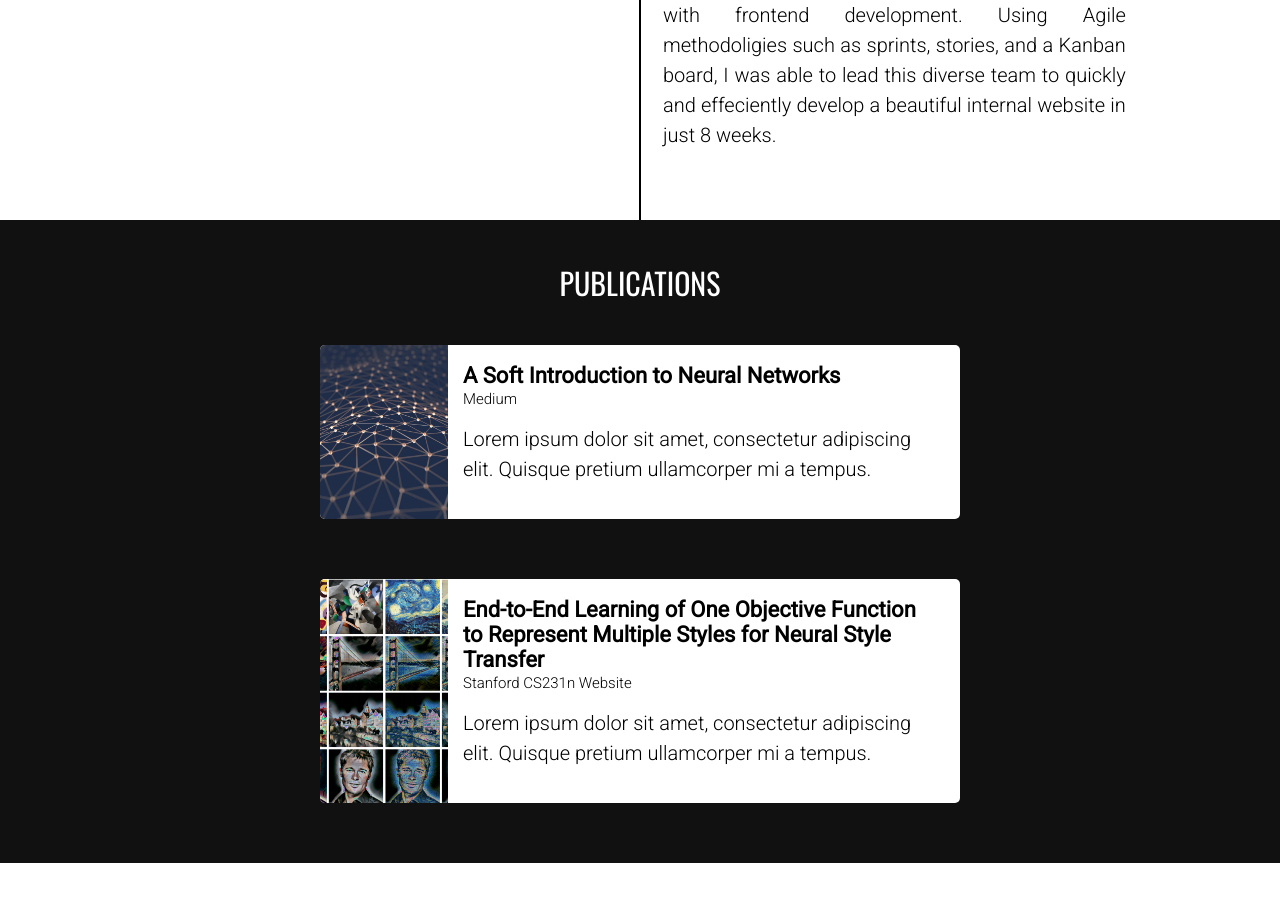
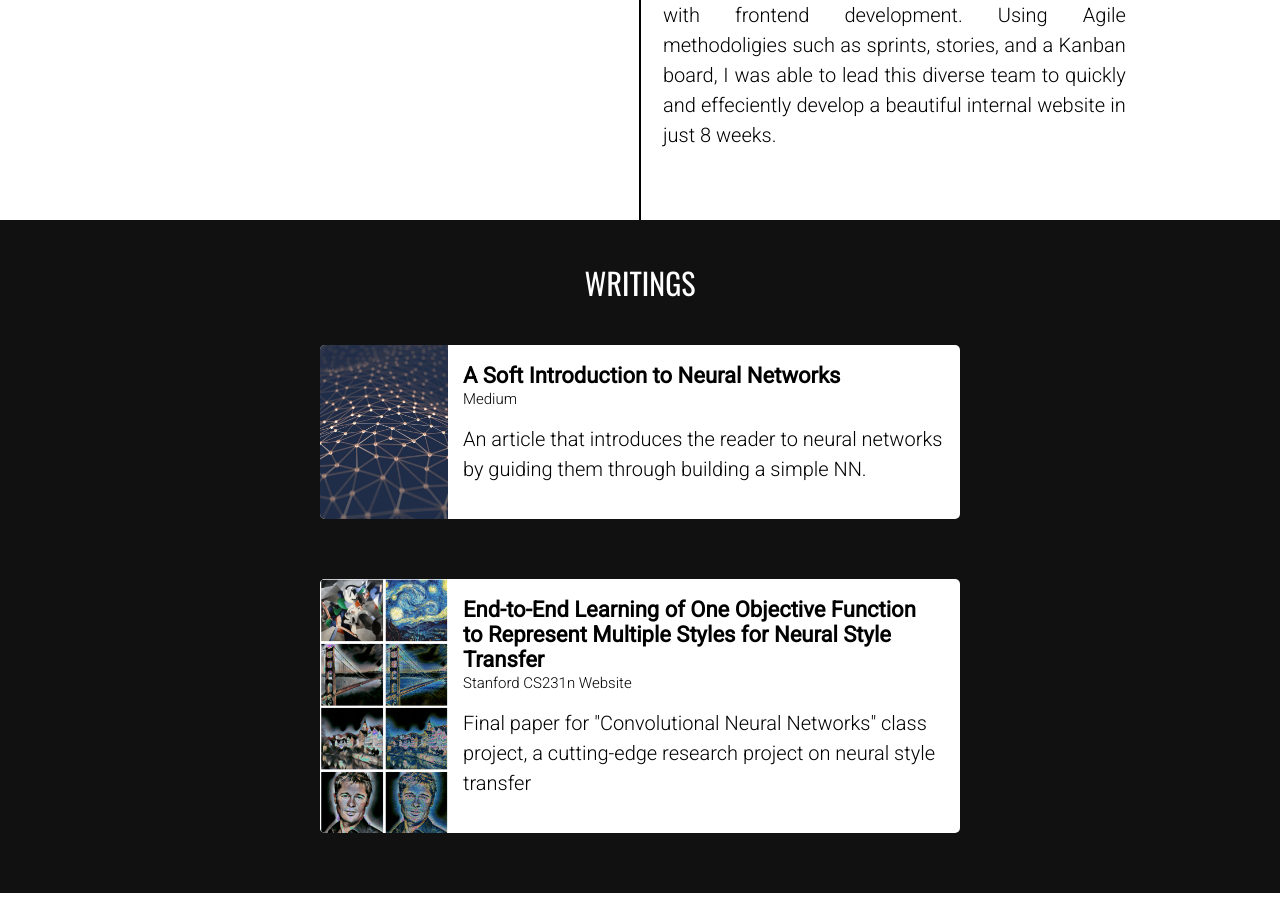
Before and after one commit to keyurbari/shubhangdesai.github.io, a Jekyll site: the page built from index.html, in a window 1280 px wide and 900 px high, scrolled down 3599 px. Built offline with Jekyll 4.4.1, drawn with Linux system fonts in a browser that asks for light colours.

Commit message:
add writings descriptions

```diff
--- a/_layouts/default.html
+++ b/_layouts/default.html
@@ -166,7 +166,7 @@
 		</div>
 
 		<div class="black section">
-			<h1>PUBLICATIONS</h1>
+			<h1>WRITINGS</h1>
 			<a class="pub-link" href="https://medium.com/@shubhang.desai/a-soft-introduction-to-neural-networks-6986b5e3a127" target="_blank">
 				<div class="pub">
 					<div class="image-container">
@@ -176,7 +176,7 @@
 							<h2>A Soft Introduction to Neural Networks</h2>
 							<span>Medium</span>
 						<p>
-							Lorem ipsum dolor sit amet, consectetur adipiscing elit. Quisque pretium ullamcorper mi a tempus.
+							An article that introduces the reader to neural networks by guiding them through building a simple NN.
 						</p>
 					</div>
 				</div>
@@ -191,7 +191,7 @@
 							<h2>End-to-End Learning of One Objective Function to Represent Multiple Styles for Neural Style Transfer</h2>
 							<span>Stanford CS231n Website</span>
 						<p>
-							Lorem ipsum dolor sit amet, consectetur adipiscing elit. Quisque pretium ullamcorper mi a tempus.
+							Final paper for "Convolutional Neural Networks" class project, a cutting-edge research project on neural style transfer
 						</p>
 					</div>
 				</div>
```
Also changed, not shown: 404.md (deleted, +0 -8 lines).
